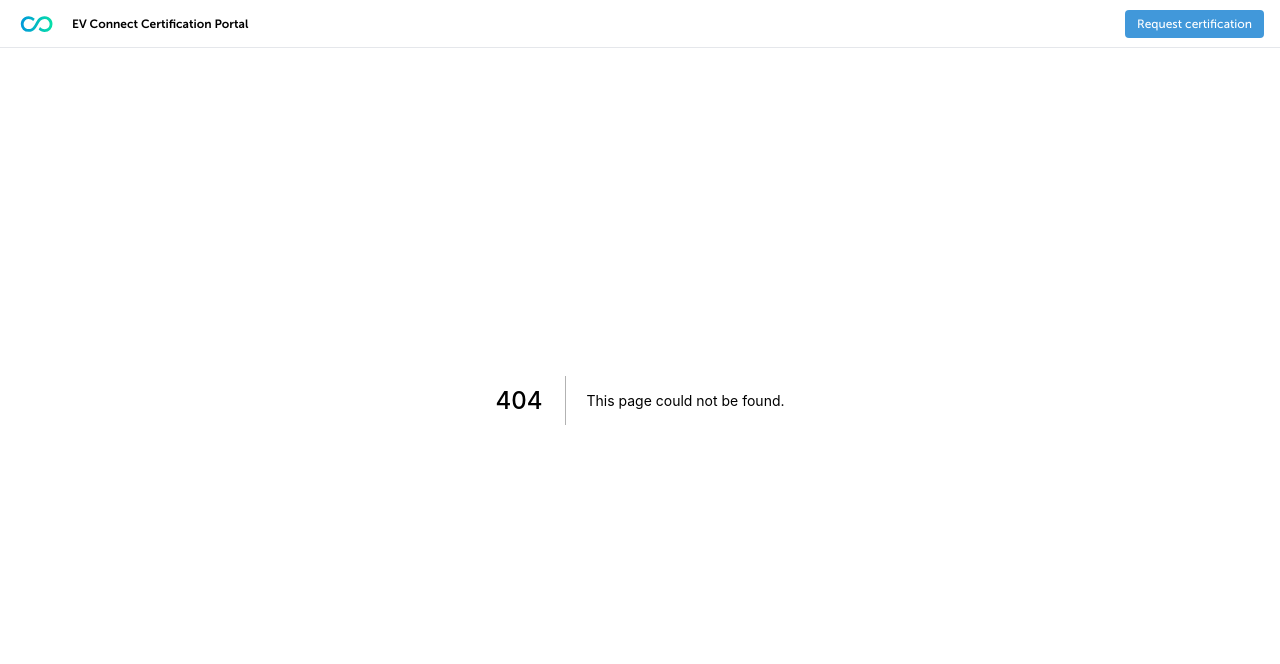
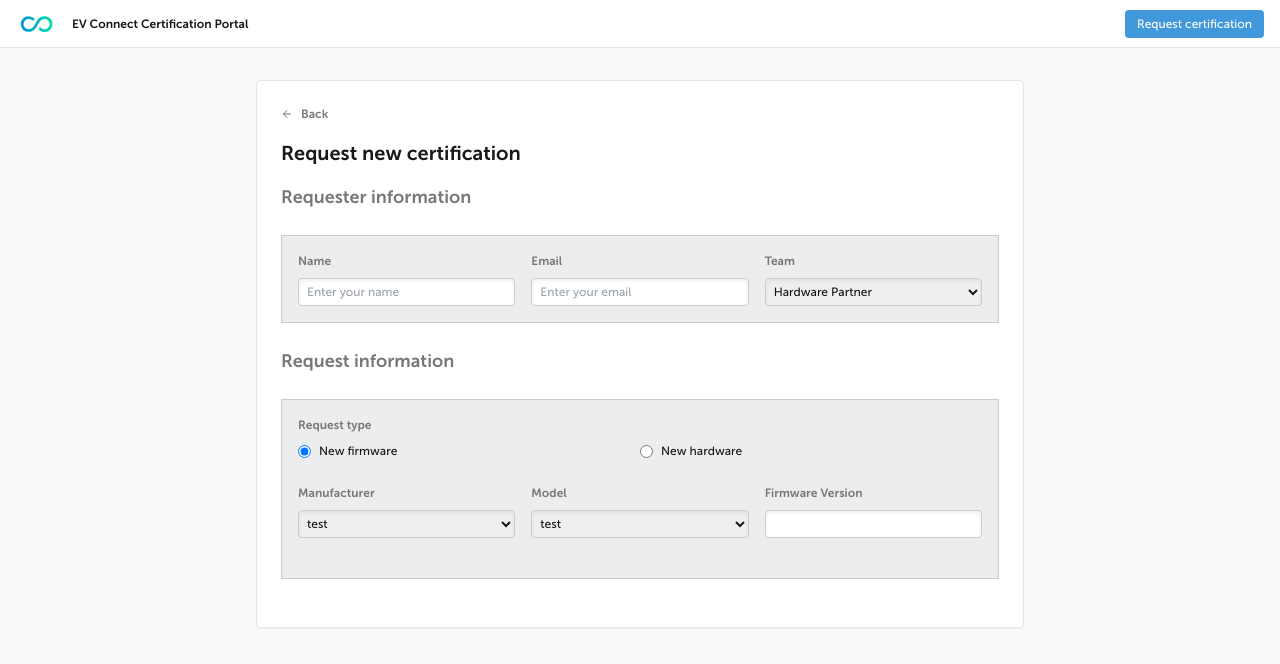
Before and after one commit to ev-connect-certification/evc-certification-portal, a Next.js app: page /request in a window 1280 px wide. Before the commit this address had no page. Shown: the top 664 px of the page. Built offline with nearby package versions, Linux system fonts and the light colour scheme.

Commit message:
wip request page

```diff
--- /dev/null
+++ b/components/DarkSection.tsx
@@ -0,0 +1,9 @@
+import {ReactNode} from 'react';
+
+export default function DarkSection({children, className} : {children: ReactNode, className?: string}) {
+  return (
+    <div className={"p-4 bg-gray-3 border border-gray-2 my-6 " + (className || "")}>
+        {children}
+    </div>
+  );
+}
--- /dev/null
+++ b/components/H1.tsx
@@ -0,0 +1,9 @@
+import {ReactNode} from 'react';
+
+export default function H1({children, className} : {children: ReactNode, className?: string}) {
+  return (
+    <h1 className={"text-xl font-bold " + (className || "")}>
+        {children}
+    </h1>
+  );
+}
--- /dev/null
+++ b/components/H2.tsx
@@ -0,0 +1,9 @@
+import {ReactNode} from 'react';
+
+export default function H2({children, className} : {children: ReactNode, className?: string}) {
+  return (
+    <h2 className={"text-lg font-bold text-gray-1 " + (className || "")}>
+        {children}
+    </h2>
+  );
+}
--- /dev/null
+++ b/components/HomeLinkWrapper.tsx
@@ -0,0 +1,12 @@
+import {ReactNode} from 'react';
+import Link from "next/link";
+
+export default function HomeLinkWrapper({children, className} : {children: ReactNode, className?: string}) {
+  return (
+      <Link href="/">
+          <a className={className || ""}>
+              {children}
+          </a>
+      </Link>
+  );
+}
--- /dev/null
+++ b/components/Input.tsx
@@ -0,0 +1,7 @@
+import React from "react";
+
+export default function Input(props: React.HTMLProps<HTMLInputElement>) {
+    return (
+        <input type="text" className="h-7 rounded w-full border border-gray-2 px-2 shadow-inner" {...props}/>
+    );
+}
--- /dev/null
+++ b/components/Label.tsx
@@ -0,0 +1,9 @@
+import {ReactNode} from 'react';
+
+export default function Label({children, className} : {children: ReactNode, className?: string}) {
+  return (
+    <div className={"font-bold text-gray-1 " + (className || "")}>
+        {children}
+    </div>
+  );
+}
--- a/components/Navbar.tsx
+++ b/components/Navbar.tsx
@@ -1,25 +1,15 @@
-import Link from "next/link";
-import {ReactNode} from "react";
-import Button from "./Button";
 import PrimaryButton from "./PrimaryButton";
+import HomeLinkWrapper from "./HomeLinkWrapper";
 
 export default function Navbar({}: {}) {
-    const LinkWrapper = ({children}: {children: ReactNode}) => (
-        <Link href="/">
-            <a>
-                {children}
-            </a>
-        </Link>
-    );
-
     return (
         <div className="h-12 w-full px-4 fixed top-0 left-0 bg-white border-b flex items-center">
-            <LinkWrapper>
+            <HomeLinkWrapper>
                 <img src="/logo.svg" alt="EV Connect logo" className="h-6"/>
-            </LinkWrapper>
-            <LinkWrapper>
+            </HomeLinkWrapper>
+            <HomeLinkWrapper>
                 <p className="ml-4 font-bold">EV Connect Certification Portal</p>
-            </LinkWrapper>
+            </HomeLinkWrapper>
             <PrimaryButton className="ml-auto" href="/request">Request certification</PrimaryButton>
         </div>
     );
--- /dev/null
+++ b/components/Select.tsx
@@ -0,0 +1,9 @@
+import {ReactNode} from "react";
+
+export default function Select({children, className}: { children: ReactNode, className?: string }) {
+    return (
+        <select className={"h-7 border rounded w-full border border-gray-2 shadow-inner px-1 " + (className || "")}>
+            {children}
+        </select>
+    );
+}
--- /dev/null
+++ b/components/ThreeCol.tsx
@@ -0,0 +1,9 @@
+import {ReactNode} from 'react';
+
+export default function ThreeCol({children, className} : {children: ReactNode, className?: string}) {
+  return (
+    <div className={"grid grid-cols-3 gap-x-4 gap-y-2 grid-flow-col " + (className || "")} style={{gridTemplateRows: "repeat(2, max-content)"}}>
+        {children}
+    </div>
+  );
+}
--- a/package.json
+++ b/package.json
@@ -14,6 +14,7 @@
     "next-seo": "^4.26.0",
     "react": "17.0.1",
     "react-dom": "17.0.1",
+    "react-icons": "^4.2.0",
     "typescript": "^4.1.3"
   },
   "devDependencies": {
--- a/pages/index.tsx
+++ b/pages/index.tsx
@@ -1,26 +1,30 @@
 import PrimaryButton from "../components/PrimaryButton";
 import SEO from "../components/SEO";
+import H1 from "../components/H1";
+import DarkSection from "../components/DarkSection";
+import Label from "../components/Label";
+import Select from "../components/Select";
 
 export default function Home() {
     return (
         <div className="max-w-3xl mx-auto my-4 p-6 bg-white rounded border shadow-sm mt-20">
             <SEO/>
-            <h1 className="text-2xl font-bold">Look up model</h1>
-            <div className="p-4 bg-gray-3 border border-gray-2 my-6">
-                <div className="grid gap-x-4 gap-y-2" style={{gridTemplateColumns: "1fr 1fr minmax(0, auto)"}}>
-                    <p className="row-start-1 text-gray-1 font-bold">Manufacturer</p>
-                    <select className="h-7 border rounded w-full border border-gray-2 shadow-inner px-1 col-start-1 row-start-2">
+            <H1>Look up model</H1>
+            <DarkSection>
+                <div className="grid gap-x-4 gap-y-2 grid-flow-col" style={{gridTemplateColumns: "1fr 1fr minmax(0, auto)", gridTemplateRows: "repeat(2, max-content)"}}>
+                    <Label>Manufacturer</Label>
+                    <Select>
                         <option value="test">test</option>
                         <option value="test2">test2</option>
-                    </select>
-                    <p className="row-start-1 text-gray-1 font-bold">Model (leave blank to see all models)</p>
-                    <select className="h-7 border rounded w-full border border-gray-2 shadow-inner px-1 col-start-2 row-start-2">
+                    </Select>
+                    <Label>Model (leave blank to see all models)</Label>
+                    <Select>
                         <option value="test">test</option>
                         <option value="test2">test2</option>
-                    </select>
-                    <PrimaryButton className="col-start-3 row-start-2" onClick={() => null}>Search</PrimaryButton>
+                    </Select>
+                    <PrimaryButton className="row-start-2" onClick={() => null}>Search</PrimaryButton>
                 </div>
-            </div>
+            </DarkSection>
         </div>
     );
 }
--- /dev/null
+++ b/pages/request.tsx
@@ -0,0 +1,105 @@
+import SEO from "../components/SEO";
+import H1 from "../components/H1";
+import HomeLinkWrapper from "../components/HomeLinkWrapper";
+import {FiArrowLeft} from "react-icons/fi";
+import H2 from "../components/H2";
+import DarkSection from "../components/DarkSection";
+import Input from "../components/Input";
+import Label from "../components/Label";
+import ThreeCol from "../components/ThreeCol";
+import Select from "../components/Select";
+import {useState} from "react";
+
+export default function RequestPage() {
+    const [isHardware, setIsHardware] = useState<boolean>(false);
+
+    return (
+        <div className="max-w-3xl mx-auto my-4 p-6 bg-white rounded border shadow-sm mt-20">
+            <SEO/>
+            <HomeLinkWrapper className="flex items-center font-bold text-gray-1 mb-4">
+                <FiArrowLeft/>
+                <div className="ml-2"><span>Back</span></div>
+            </HomeLinkWrapper>
+            <H1 className="mb-4">Request new certification</H1>
+            <H2>Requester information</H2>
+            <DarkSection>
+                <ThreeCol>
+                    <Label>Name</Label>
+                    <Input
+                        placeholder="Enter your name"
+                    />
+                    <Label>Email</Label>
+                    <Input
+                        placeholder="Enter your email"
+                    />
+                    <Label>Team</Label>
+                    <Select>
+                        <option value="manufacturer">Hardware Partner</option>
+                        <option value="sales">EVC Sales</option>
+                        <option value="product">EVC Product</option>
+                        <option value="other">Other</option>
+                    </Select>
+                </ThreeCol>
+            </DarkSection>
+            <H2>Request information</H2>
+            <DarkSection>
+                <Label className="mb-2">Request type</Label>
+                <div className="grid grid-cols-2">
+                    <div className="flex items-center">
+                        <input
+                            type="radio"
+                            id="firmware"
+                            name="request_type"
+                            checked={!isHardware}
+                            onChange={e => setIsHardware(!e.target.checked)}
+                        />
+                        <label className="ml-2" htmlFor="firmware">New firmware</label>
+                    </div>
+                    <div className="flex items-center">
+                        <input
+                            type="radio"
+                            id="hardware"
+                            name="request_type"
+                            checked={isHardware}
+                            onChange={e => setIsHardware(e.target.checked)}
+                        />
+                        <label className="ml-2" htmlFor="hardware">New hardware</label>
+                    </div>
+                </div>
+                <ThreeCol className="my-6">
+                    <Label>Manufacturer</Label>
+                    <Select>
+                        <option value="test">test</option>
+                    </Select>
+                    <Label>Model</Label>
+                    {isHardware ? (
+                        <Input/>
+                    ) : (
+                        <Select>
+                            <option value="test">test</option>
+                        </Select>
+                    )}
+                    <Label>Firmware Version</Label>
+                    <Input/>
+                </ThreeCol>
+                {isHardware && (
+                    <>
+                        <Label>Power Level</Label>
+                        <Select>
+                            <option value="2">Level 2</option>
+                            <option value="3">Level 3</option>
+                        </Select>
+                        <ThreeCol className="my-6">
+                            <Label>Max current (A)</Label>
+                            <Input/>
+                            <Label>Max power (W)</Label>
+                            <Input/>
+                            <Label>Max voltage (V)</Label>
+                            <Input/>
+                        </ThreeCol>
+                    </>
+                )}
+            </DarkSection>
+        </div>
+    );
+}
```
Also changed, not shown: 1 other file (tests, documents, lock files or other folders).
